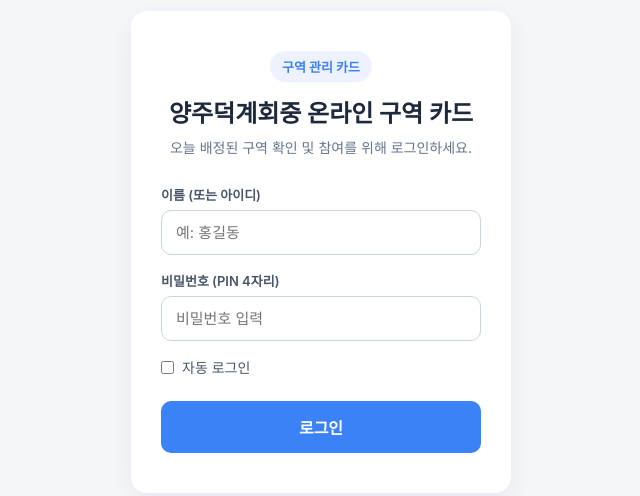
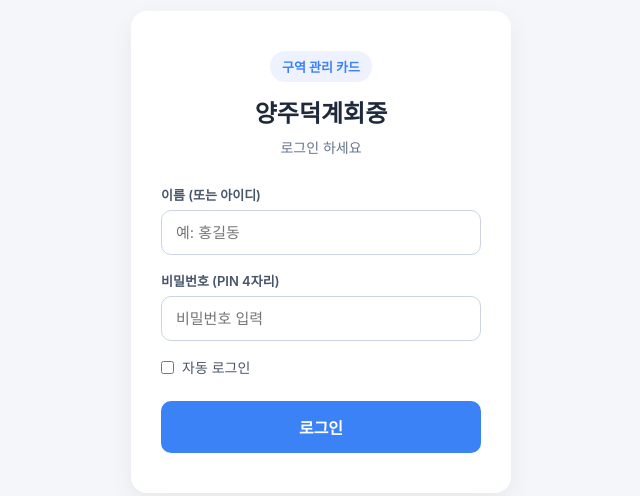
Before and after one commit to ehdgus5677/dkcard2, a plain HTML site: page index.html in a window 1280 px wide. Shown: the part 148-644 px from the top of the page, without its empty margins (319-959 px from the left). Drawn offline with Linux system fonts and the light colour scheme.

Commit message:
Add files via upload

```diff
--- a/index.html
+++ b/index.html
@@ -154,8 +154,8 @@
   <div id="loginView">
     <div class="login-container">
       <span class="logo-badge">구역 관리 카드</span>
-      <h1>양주덕계회중 온라인 구역 카드</h1>
-      <p class="subtitle">오늘 배정된 구역 확인 및 참여를 위해 로그인하세요.</p>
+      <h1>양주덕계회중</h1>
+      <p class="subtitle">로그인 하세요</p>
       <form id="loginForm">
         <div class="input-group">
           <label for="userName">이름 (또는 아이디)</label>
```
